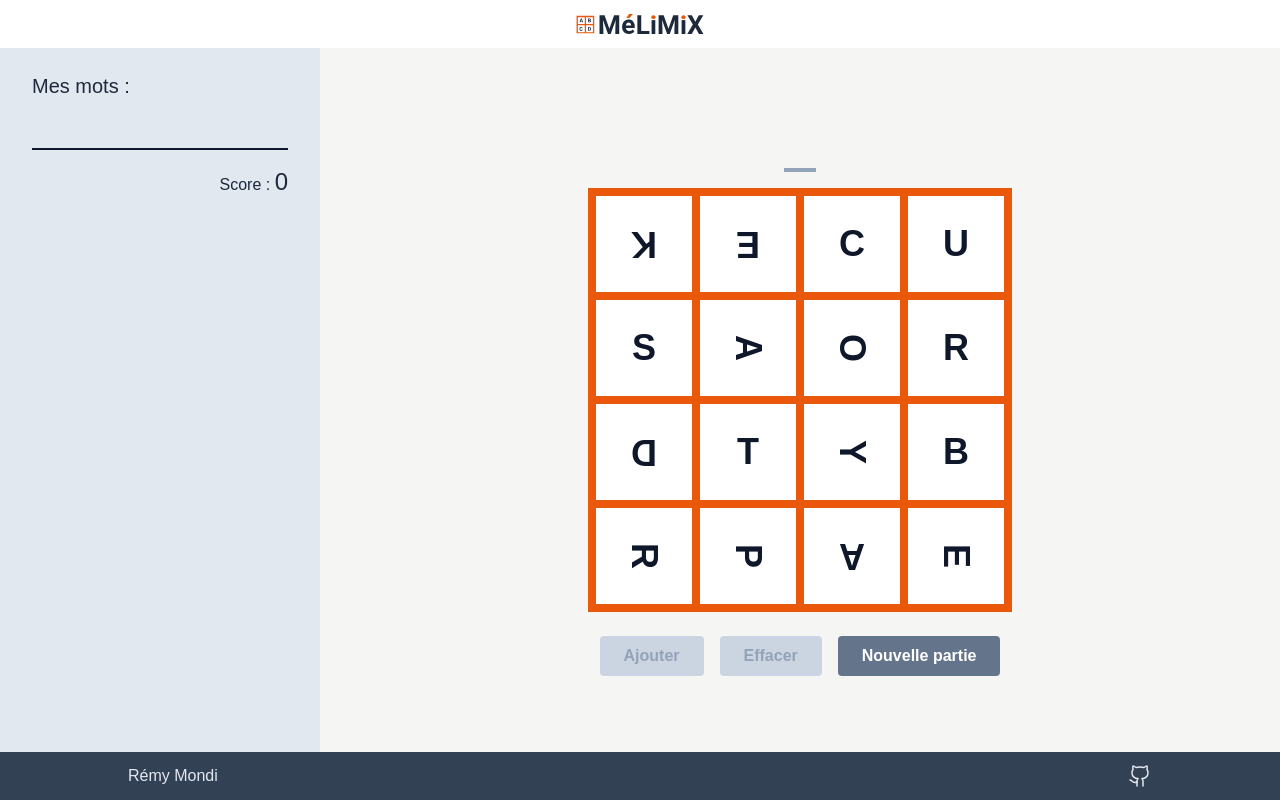
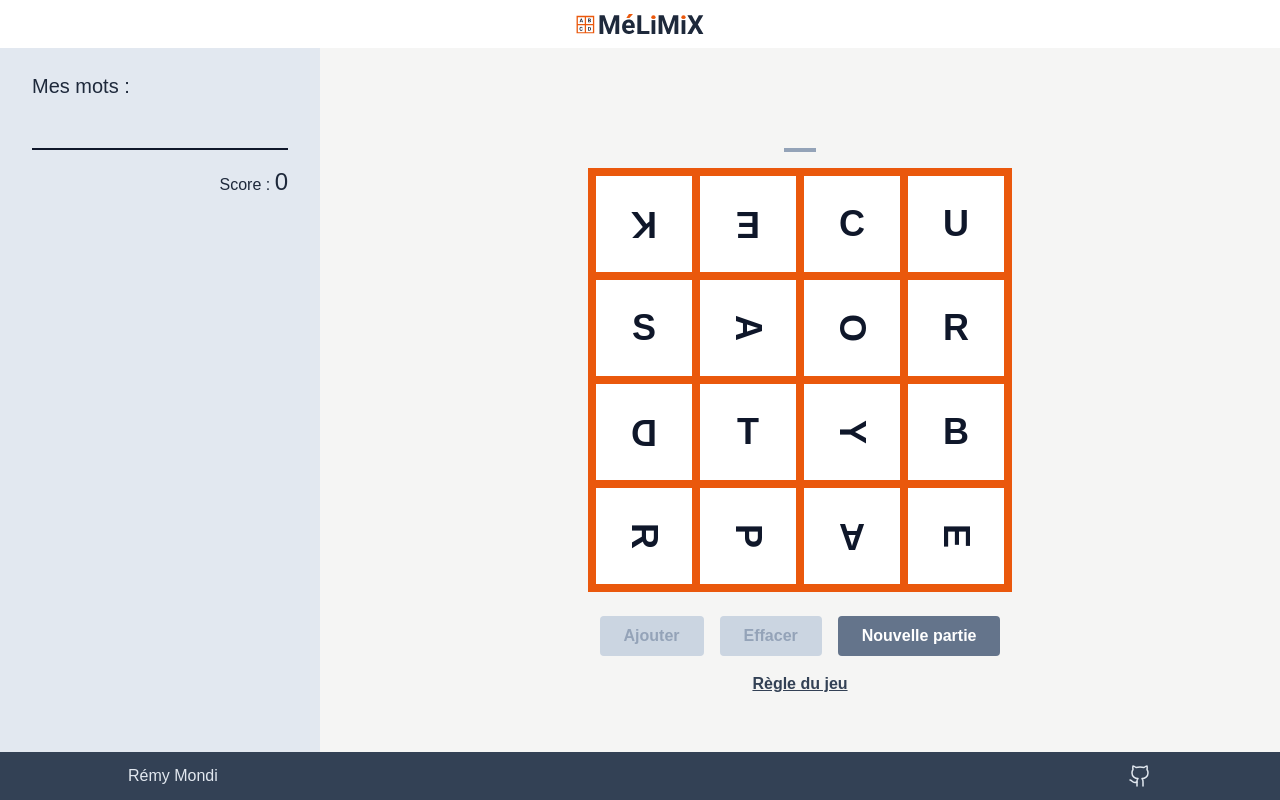
Before and after one commit to rmondi/melimix, a Next.js app: page / in a window 1280 px wide. Built offline with nearby package versions, Linux system fonts and the light colour scheme.

Commit message:
[Add] Rules of the game

```diff
--- a/components/Board.tsx
+++ b/components/Board.tsx
@@ -1,6 +1,7 @@
 "use client";
 
 import { useState, useContext } from "react"
+import Link from "next/link";
 import { MelimixContext } from "@/utils/context/Melimix";
 import { v4 as uuidv4 } from "uuid"
 
@@ -75,6 +76,17 @@ const Board = () => {
         <ResetWord handleClick={ handleResetWordClick } isActive={ word.length >=1 ? true : false } />
         <ResetGame handleClick={ handleResetClick } />
       </div>
+      <div className="mt-4">
+        <p>
+          <Link
+            className="underline text-md font-semibold text-slate-700 transition duration-300 hover:text-slate-500"
+            href="https://www.boggle.fr/regles.php"
+            target="_blank"
+          >
+            Règle du jeu
+          </Link>
+        </p>
+      </div>
     </div>
   )
 }
```
